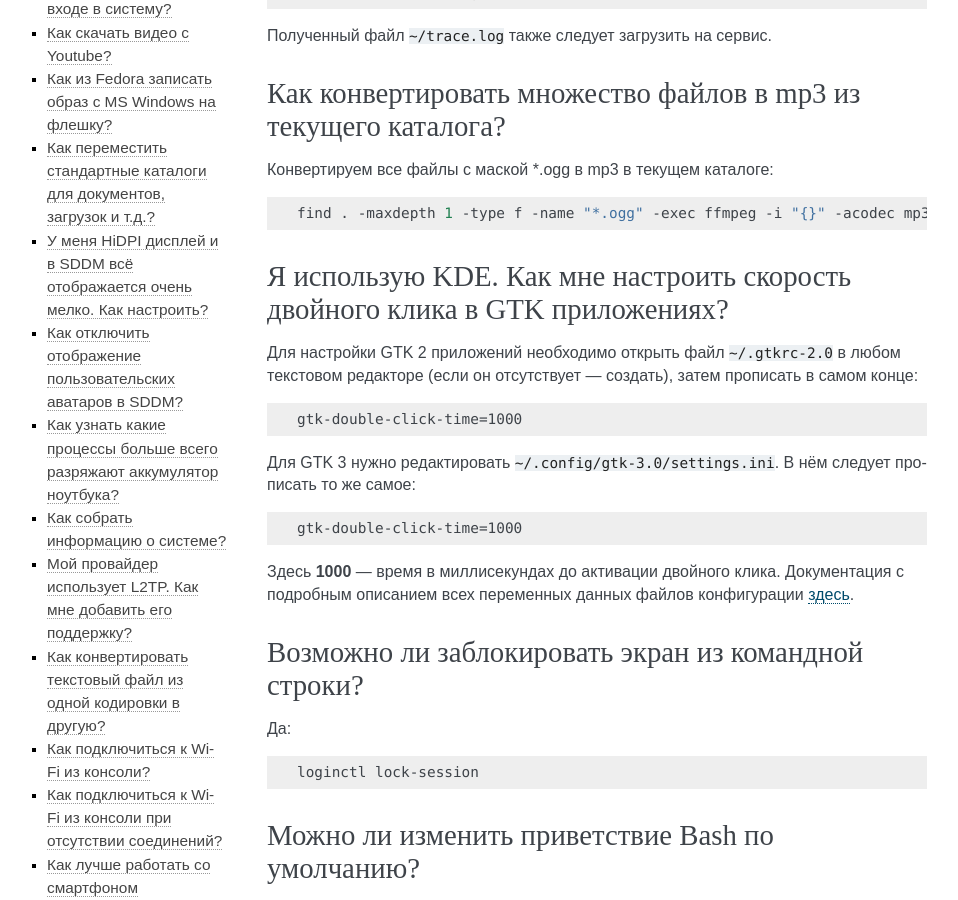
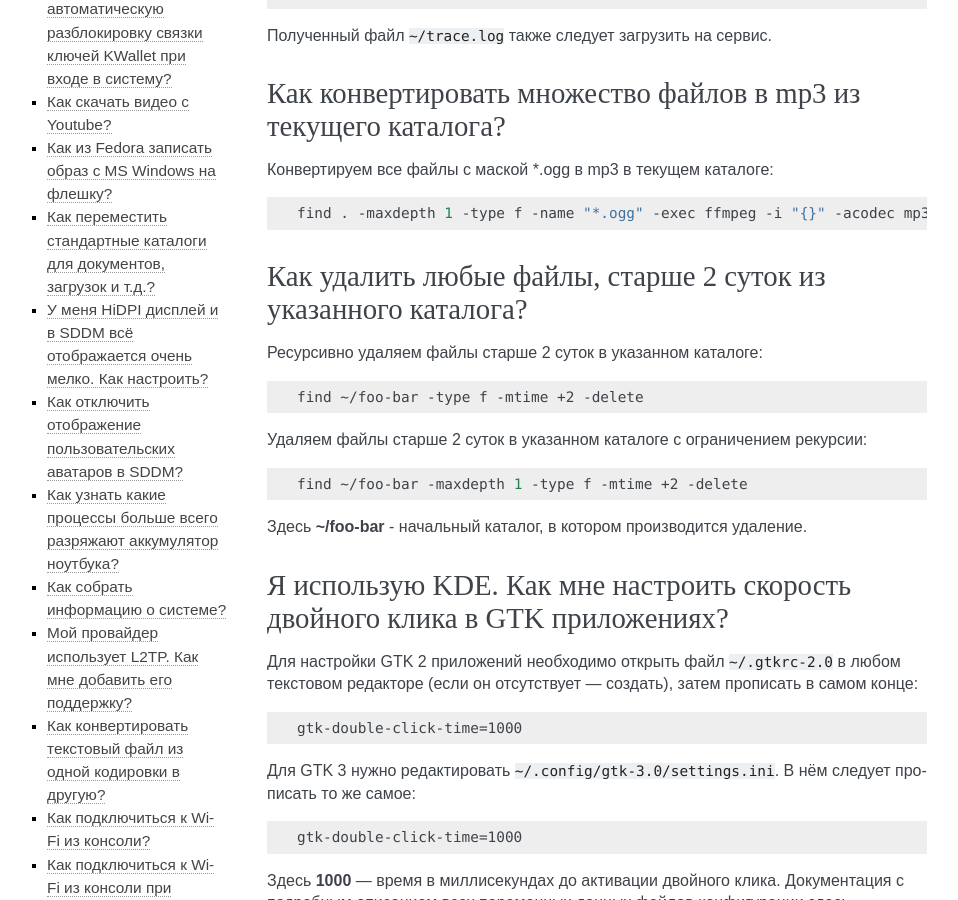
Before and after one commit to RussianFedora/FAQ, a Sphinx documentation site: the page built from source/using-system.rst, in a window 1280 px wide and 900 px high, scrolled down 3037 px. Shown: the whole window, without its empty margins (153-1111 px from the left). Built offline with Sphinx 7.4.7, drawn with Linux system fonts in a browser that asks for light colours; some of the changed text lies outside the part shown.

Commit message:
Added question about removing files, older than 2 days.

```diff
--- a/source/using-system.rst
+++ b/source/using-system.rst
@@ -192,6 +192,26 @@
 .. code-block:: bash
 
     find . -maxdepth 1 -type f -name "*.ogg" -exec ffmpeg -i "{}" -acodec mp3 -ab 192k "$(basename {}).mp3" \;
+
+.. index:: files, remove, find
+.. _remove-old-files:
+
+Как удалить любые файлы, старше 2 суток из указанного каталога?
+==================================================================
+
+Ресурсивно удаляем файлы старше 2 суток в указанном каталоге:
+
+.. code-block:: bash
+
+    find ~/foo-bar -type f -mtime +2 -delete
+
+Удаляем файлы старше 2 суток в указанном каталоге с ограничением рекурсии:
+
+.. code-block:: bash
+
+    find ~/foo-bar -maxdepth 1 -type f -mtime +2 -delete
+
+Здесь **~/foo-bar** - начальный каталог, в котором производится удаление.
 
 .. index:: kde, gtk, double-click
 .. _double-click-speed:
```
